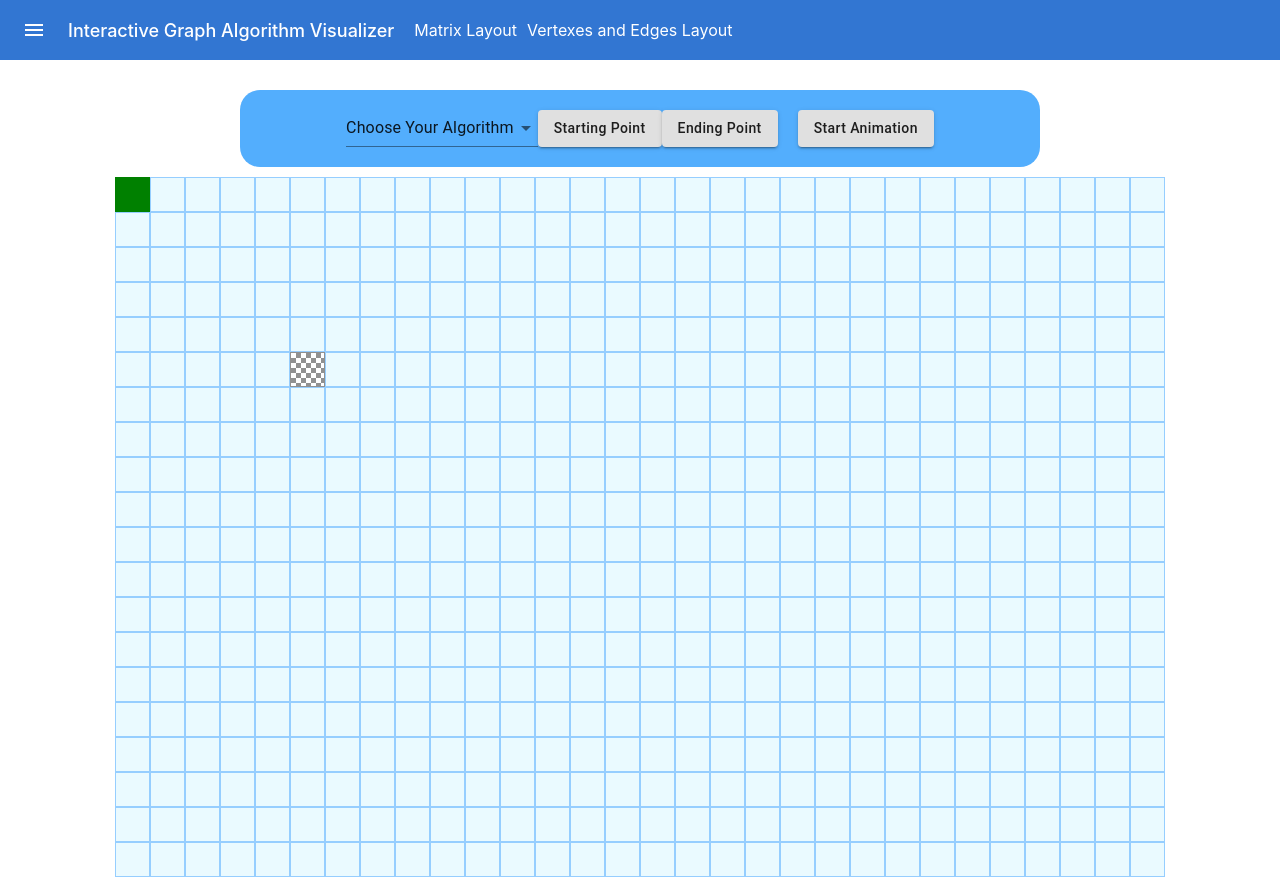
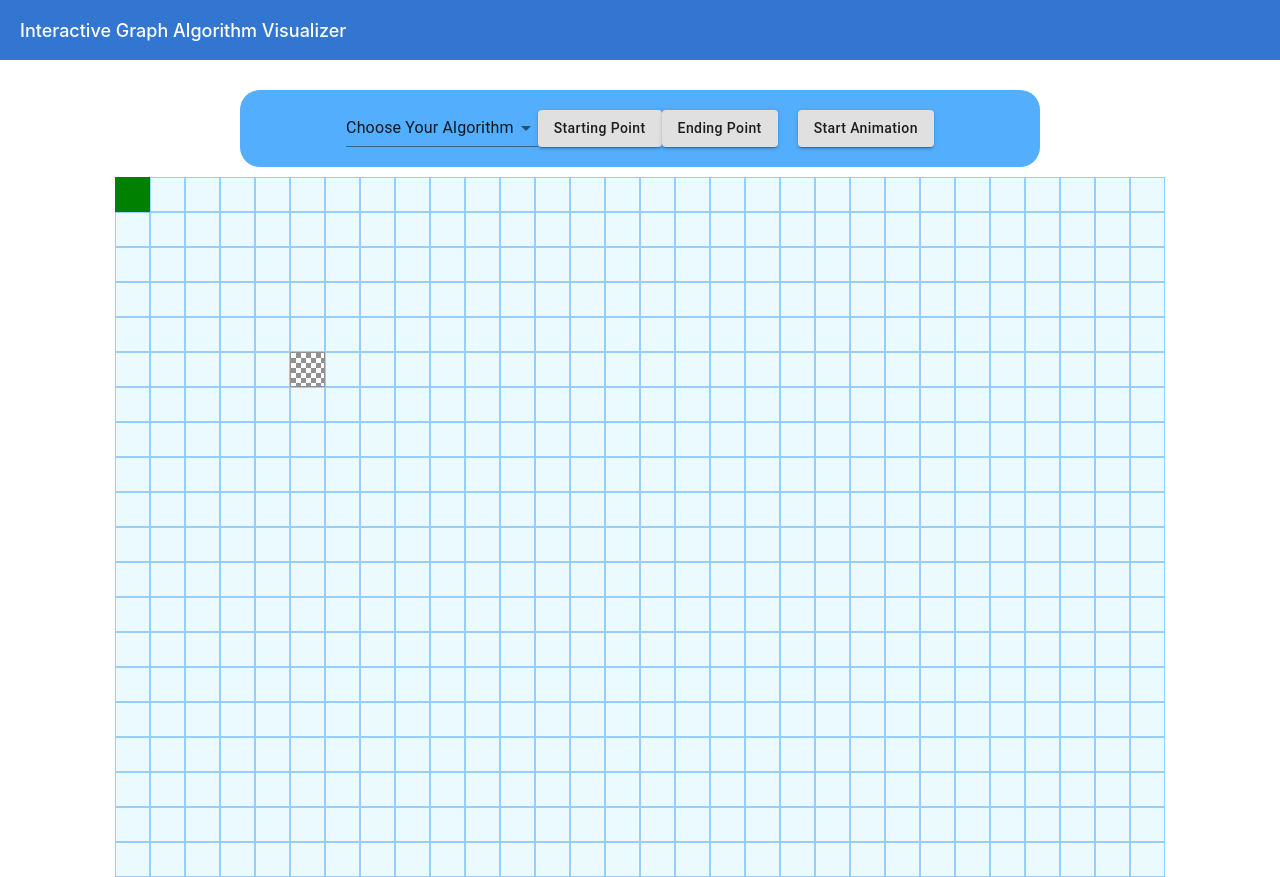
Before and after one commit to DanielJDupont/graph-algos, a Next.js app: page / in a window 1280 px wide. Built offline with nearby package versions, Linux system fonts and the light colour scheme.

Commit message:
removed unused  elements from navbar

```diff
--- a/components/navbar/index.module.scss
+++ b/components/navbar/index.module.scss
@@ -5,22 +5,10 @@
   background-color: #3276d2;
   margin-bottom: 30px;
 
-  .menuButton {
-    color: white;
-    margin: 0 10px;
-  }
-
   .navbarTitle {
     color: white;
     font-size: 18px;
     font-weight: 500;
-    margin-right: 20px;
-  }
-
-  .navbarItem {
-    margin-right: 10px;
-    color: white;
-    font-size: 16px;
-    font-weight: 400;
+    margin-left: 20px;
   }
 }
--- a/components/navbar/index.tsx
+++ b/components/navbar/index.tsx
@@ -6,19 +6,9 @@ import styles from './index.module.scss';
 export const Navbar = () => {
   return (
     <div className={styles.navbarContainer}>
-      <IconButton
-        className={styles.menuButton}
-        edge="start"
-        color="inherit"
-        aria-label="menu"
-      >
-        <MenuIcon />
-      </IconButton>
       <div className={styles.navbarTitle}>
         Interactive Graph Algorithm Visualizer
       </div>
-      <div className={styles.navbarItem}>Matrix Layout</div>
-      <div className={styles.navbarItem}>Vertexes and Edges Layout</div>
     </div>
   );
 };
```
